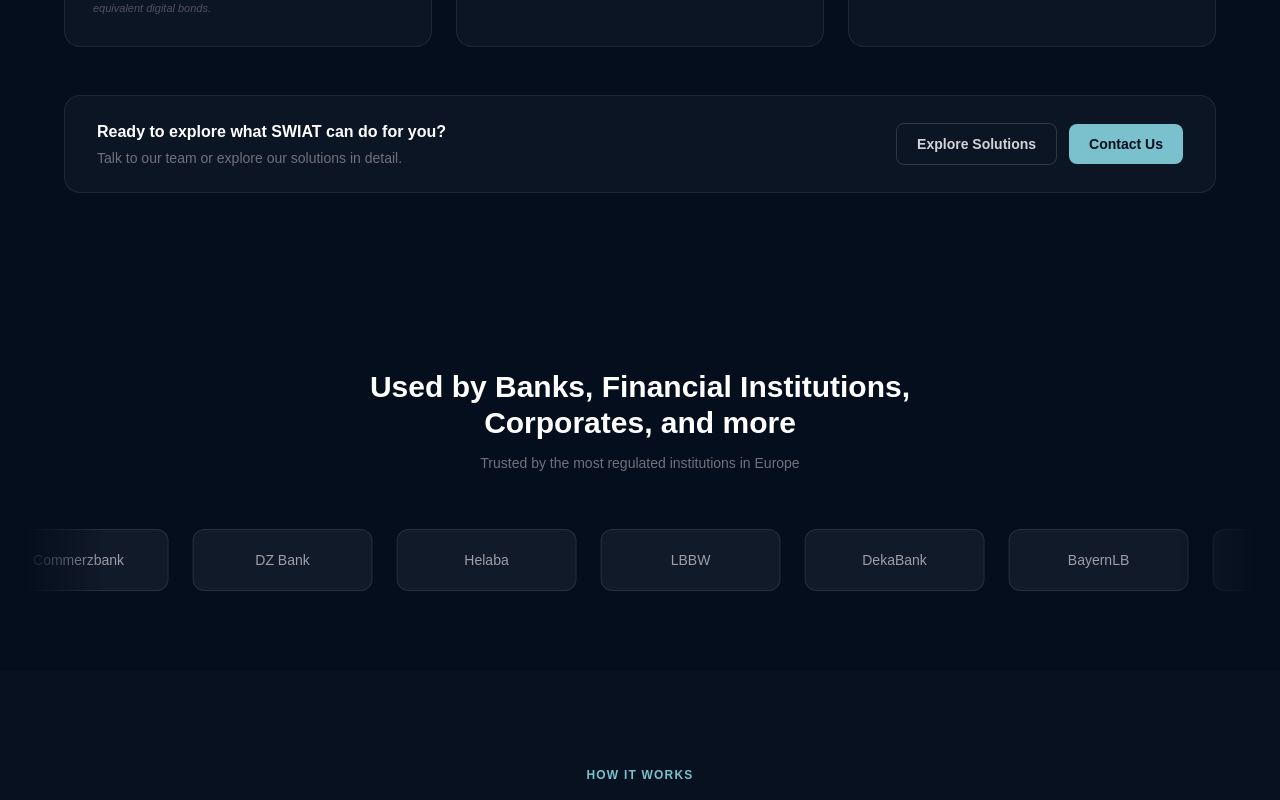
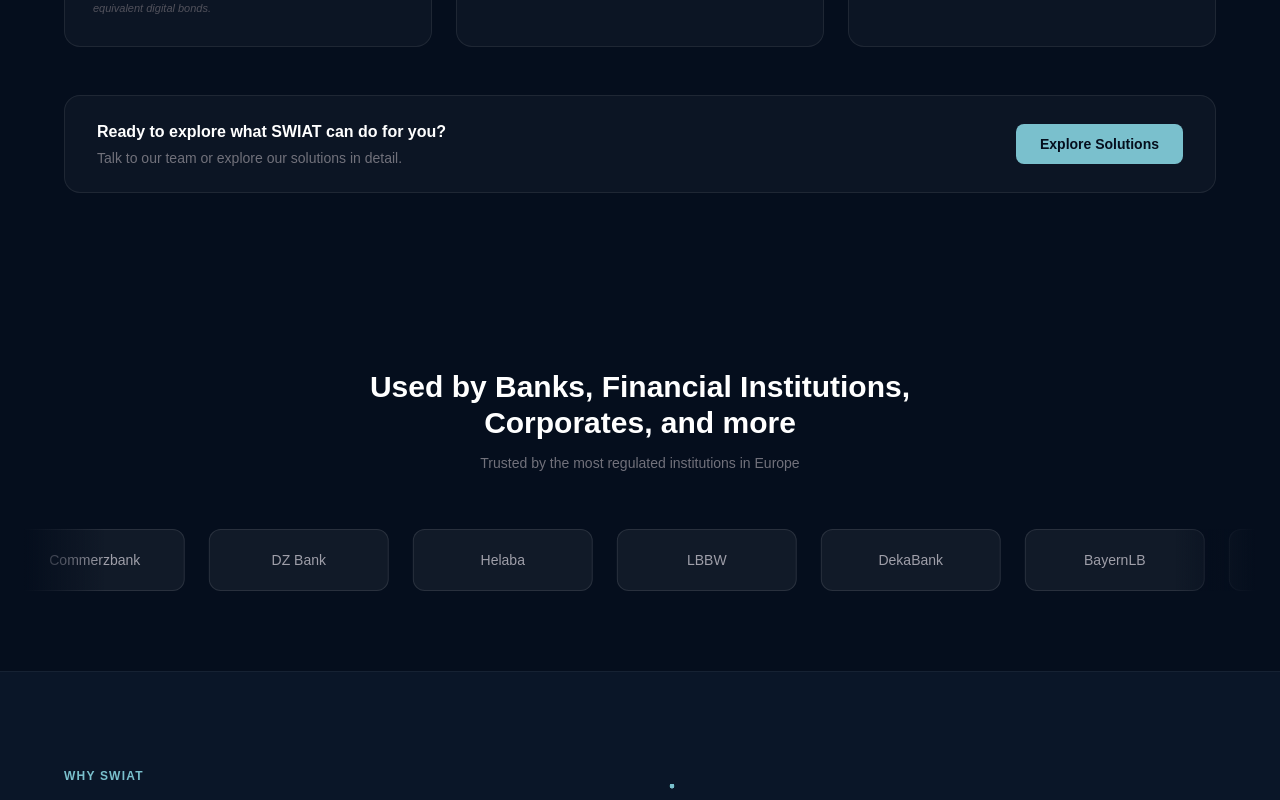
Before and after one commit to hxiao-z/swiat-landing-page, a Next.js app: page / in a window 1280 px wide. Shown: the part 1760-2560 px from the top of the page. Built offline with nearby package versions, Linux system fonts and the light colour scheme.

Commit message:
Simplify CTA to single Explore Solutions button; remove HowItWorksSection
Co-Authored-By: Claude Sonnet 4.6 <noreply@anthropic.com>

```diff
--- a/app/components/WhatWeDoSection.tsx
+++ b/app/components/WhatWeDoSection.tsx
@@ -160,20 +160,12 @@ export default function WhatWeDoSection() {
             <p className="text-white font-semibold text-base mb-1">Ready to explore what SWIAT can do for you?</p>
             <p className="text-zinc-500 text-sm">Talk to our team or explore our solutions in detail.</p>
           </div>
-          <div className="flex items-center gap-3 shrink-0">
-            <a
-              href="/solutions/tokenization"
-              className="text-sm font-semibold text-zinc-300 hover:text-white border border-white/15 hover:border-white/30 px-5 py-2.5 rounded-lg transition-all"
-            >
-              Explore Solutions
-            </a>
-            <a
-              href="/contact"
-              className="text-sm font-semibold text-[#050e1d] bg-[#7AC0CD] hover:bg-[#8ed0dc] px-5 py-2.5 rounded-lg transition-colors"
-            >
-              Contact Us
-            </a>
-          </div>
+          <a
+            href="/solutions/tokenization"
+            className="shrink-0 text-sm font-semibold text-[#050e1d] bg-[#7AC0CD] hover:bg-[#8ed0dc] px-6 py-2.5 rounded-lg transition-colors"
+          >
+            Explore Solutions
+          </a>
         </motion.div>
       </div>
     </section>
--- a/app/page.tsx
+++ b/app/page.tsx
@@ -4,7 +4,6 @@ import HeroSection from "./components/HeroSection";
 import CredentialsBar from "./components/CredentialsBar";
 import WhatWeDoSection from "./components/WhatWeDoSection";
 import TrustSection from "./components/TrustSection";
-import HowItWorksSection from "./components/HowItWorksSection";
 import AssetsSection from "./components/AssetsSection";
 import NewsSection from "./components/NewsSection";
 import Footer from "./components/Footer";
@@ -20,7 +19,6 @@ export default function Home() {
       <CredentialsBar />
       <WhatWeDoSection />
       <TrustSection />
-      <HowItWorksSection />
       <AssetsSection />
       <NewsSection />
       <Footer />
```
